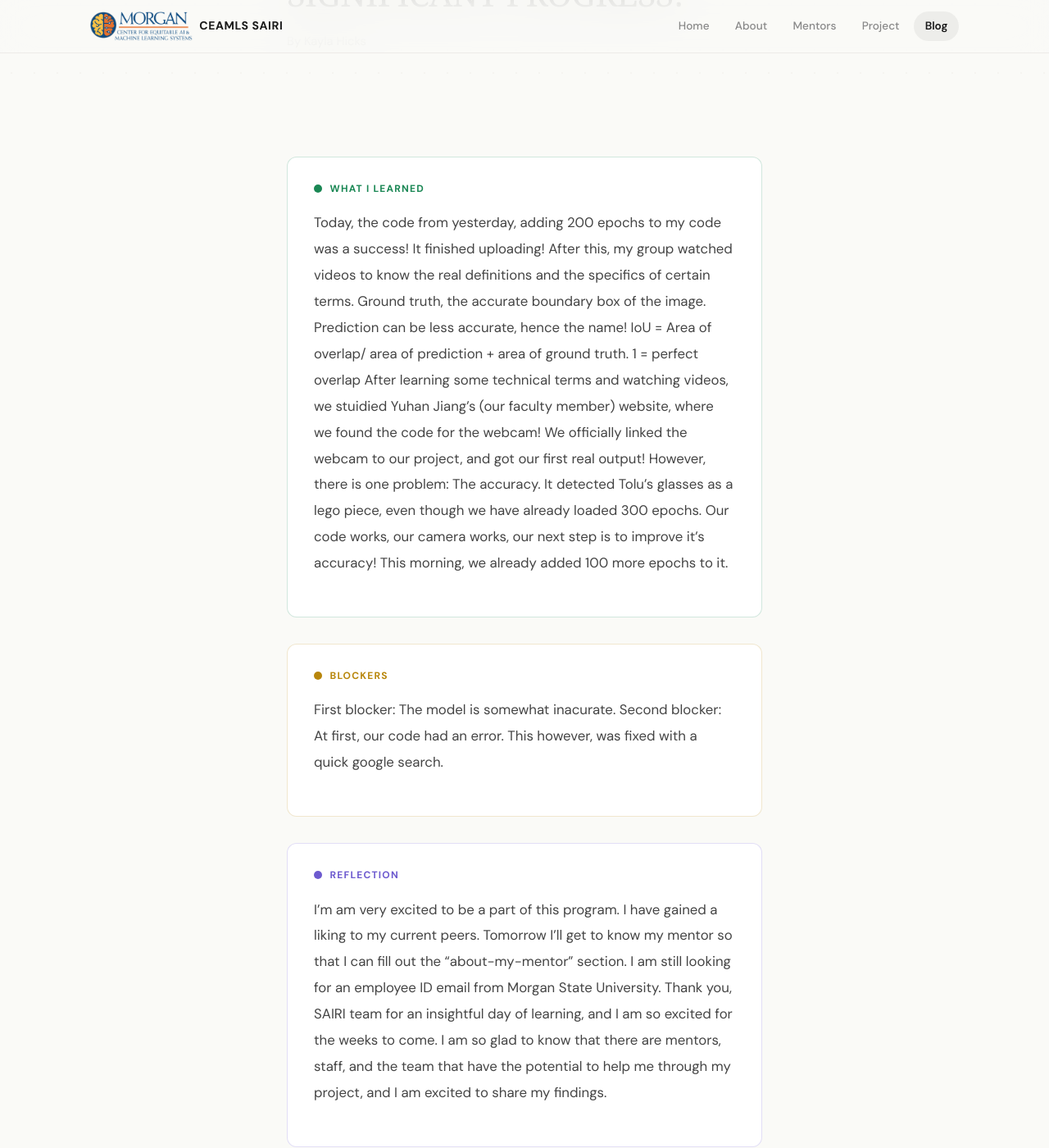
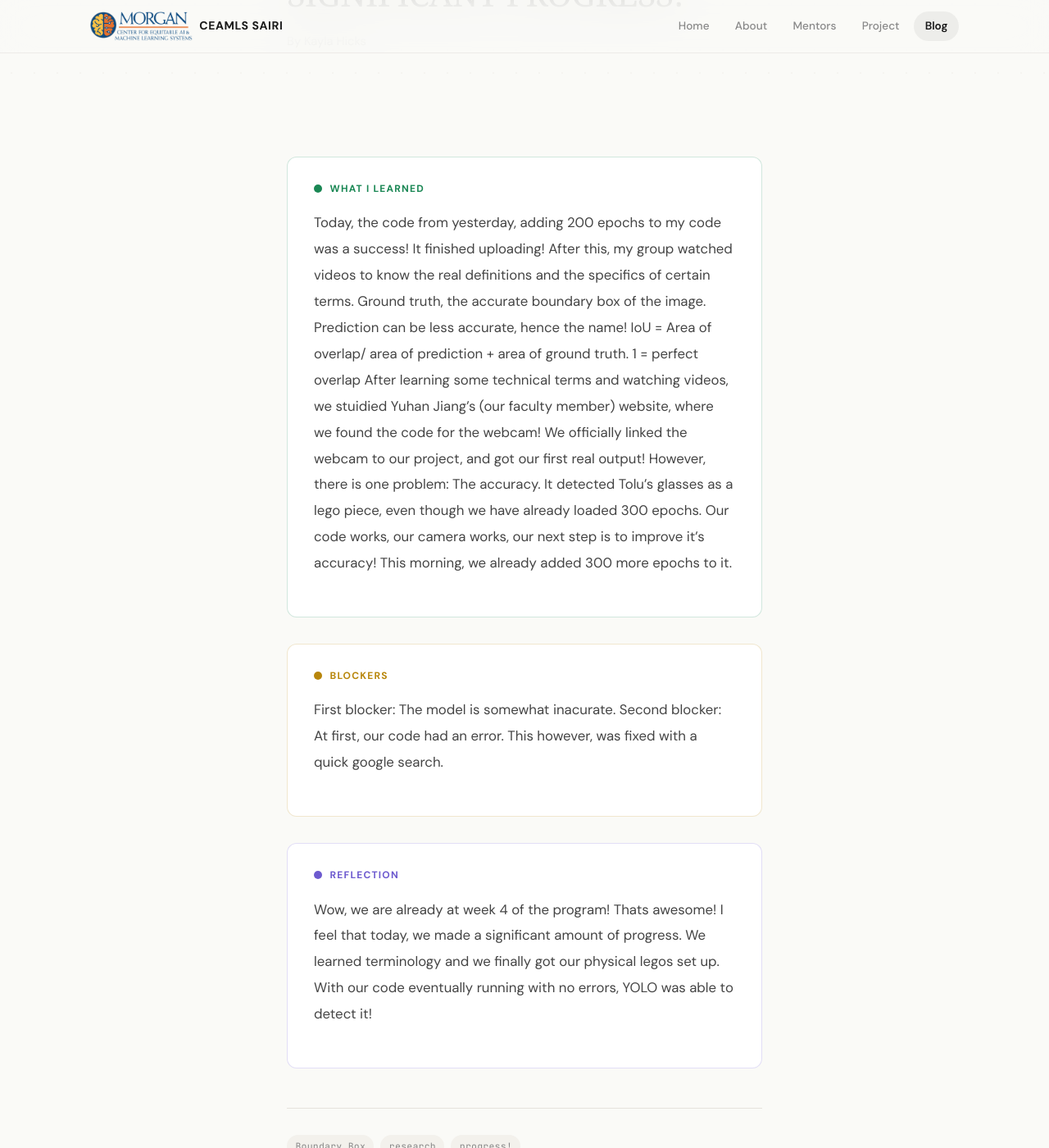
Before and after one commit to kaylahicks192/kaylahicks192ceamls26.github.io, a Jekyll site: the page built from _posts/2026-06-17-day-17.md, in a window 1280 px wide and 1400 px high, scrolled down 345 px. Shown: the whole window at 82% size. Built offline with Jekyll 4.4.1, drawn with Linux system fonts in a browser that asks for light colours; some web fonts are replaced.

Commit message:
Update 2026-06-17-day-17.md

```diff
--- a/_posts/2026-06-17-day-17.md
+++ b/_posts/2026-06-17-day-17.md
@@ -12,14 +12,14 @@ what_i_learned: |
   1 = perfect overlap
   After learning some technical terms and watching videos, we stuidied Yuhan Jiang's (our faculty member) website, where we found the code for the webcam! We officially linked the webcam to our project, and got our first real output! However, there is one problem:
   The accuracy.
-  It detected Tolu's glasses as a lego piece, even though we have already loaded 300 epochs. Our code works, our camera works, our next step is to improve it's accuracy! This morning, we already added 100 more epochs to it.
+  It detected Tolu's glasses as a lego piece, even though we have already loaded 300 epochs. Our code works, our camera works, our next step is to improve it's accuracy! This morning, we already added 300 more epochs to it.
 
 blockers: |
   First blocker: The model is somewhat inacurate.
   Second blocker: At first, our code had an error. This however, was fixed with a quick google search.
 
 reflection: |
-  I'm am very excited to be a part of this program. I have gained a liking to my current peers. Tomorrow I'll get to know my mentor so that I can fill out the "about-my-mentor" section. I am still looking for an employee ID email from Morgan State University.
-  Thank you, SAIRI team for an insightful day of learning, and I am so excited for the weeks to come. I am so glad to know that there are mentors, staff, and the team that have the potential to help me through my project, and I am excited to share my findings.
+  Wow, we are already at week 4 of the program! Thats awesome!
+  I feel that today, we made a significant amount of progress. We learned terminology and we finally got our physical legos set up. With our code eventually running with no errors, YOLO was able to detect it!
 
 ---
```
